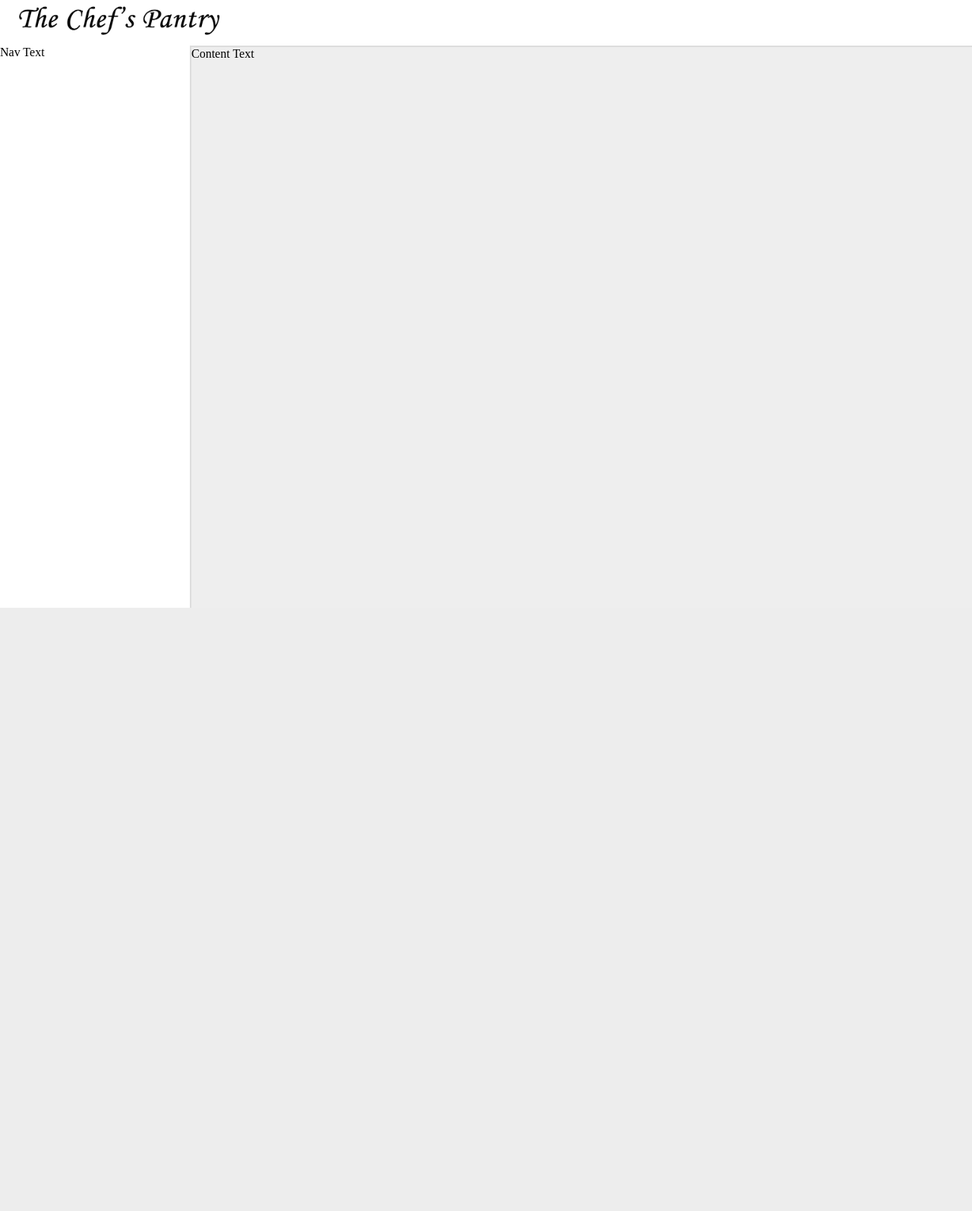
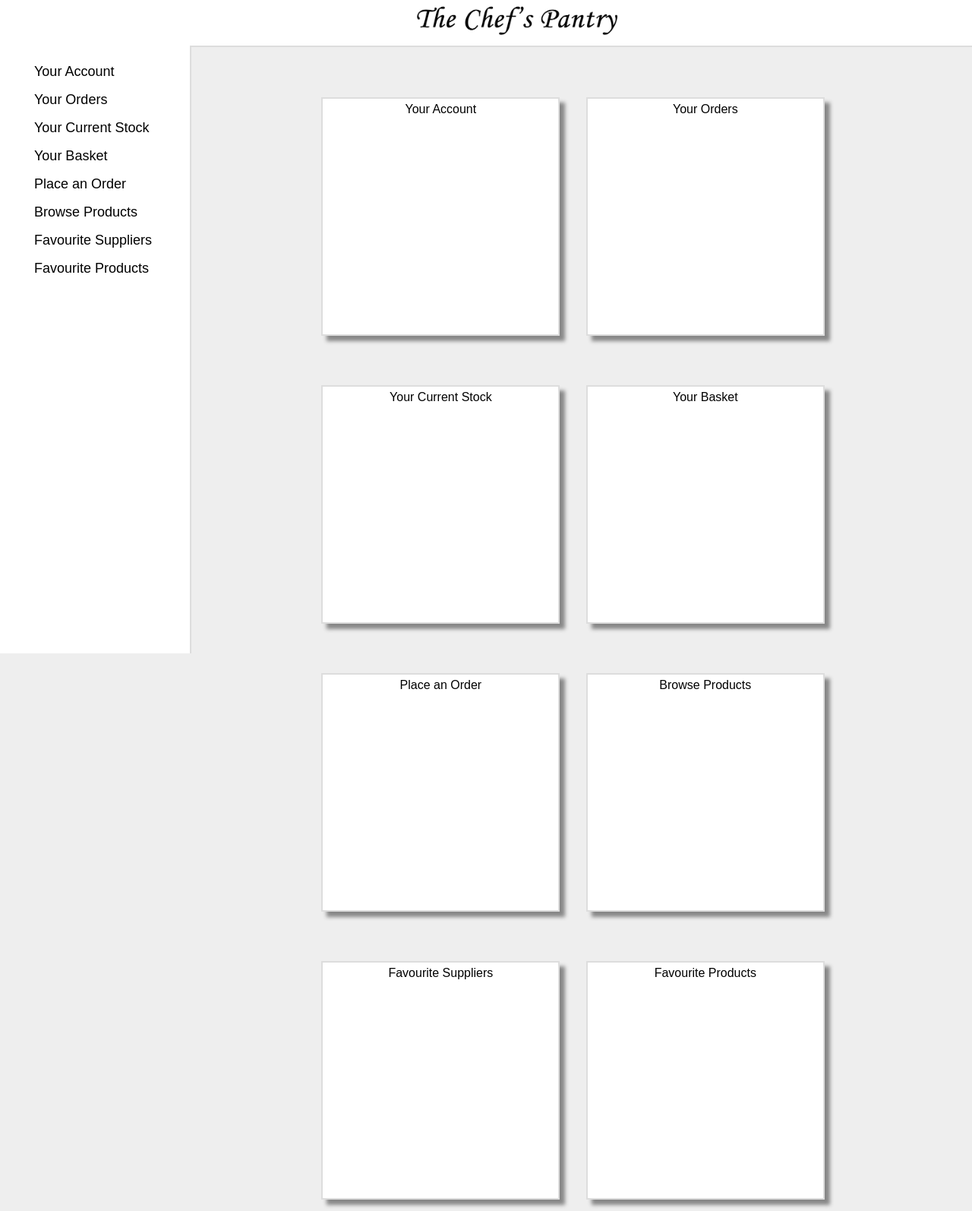
Before and after one commit to SirSquiggles94/CC-Project, a PHP site: page /restaurant_portal/home.php in a window 1280 px wide. Shown: the whole page at 76% size. Before the commit the page ends 800 px from the top, so only its background shows below. Run offline with PHP 8.4, Linux system fonts and the light colour scheme.

Commit message:
portal page update
Added tiles to portal home page with asthetics. added list items to nav
menu with some asthetics, needs more input.

```diff
--- a/restaurant_portal/home.php
+++ b/restaurant_portal/home.php
@@ -30,18 +30,19 @@
 						var click_count = 0;
 
 						window.addEventListener("resize", enable_nav);
+						document.getElementById("content").addEventListener("click", test);
 
 						function enable_nav()
 						{
 							var win_size = window.innerWidth;
 							if(win_size > 775)
 							{
-								document.getElementById("nav_bar").style.visibility = "visible";
+								document.getElementById("nav_bar").style.display = "block";
 								click_count = 1;
 							}
 							else if(win_size < 775)
 							{
-								document.getElementById("nav_bar").style.visibility = "hidden";
+								document.getElementById("nav_bar").style.display = "none";
 								click_count = 0;
 							}
 						}
@@ -50,14 +51,19 @@
 						{
 							if(click_count == 0)
 							{
-								document.getElementById("nav_bar").style.visibility = "visible";
+								document.getElementById("nav_bar").style.display = "block";
 								click_count = 1;
 							}
 							else if(click_count == 1)
 							{
-								document.getElementById("nav_bar").style.visibility = "hidden";
+								document.getElementById("nav_bar").style.display = "none";
 								click_count = 0;
 							}
+						}
+
+						function test()
+						{
+							window.alert("Hide Menu");
 						}
 
 					</script>
@@ -77,14 +83,69 @@
 		</header>
 		<nav id = "nav_bar">
 
+			<ul class = "nav_list">
+				<li>
 
-			Nav Text
+					<a>Your Account</a>
+
+				</li>
+				<li>
+					Your Orders
+				</li>
+				<li>
+					Your Current Stock
+				</li>
+				<li>
+					Your Basket
+				</li>
+				<li>
+					Place an Order
+				</li>
+				<li>
+					Browse Products
+				</li>
+				<li>
+					Favourite Suppliers
+				</li>
+				<li>
+					Favourite Products
+				</li>
+			</ul>
+
 
 		</nav>
-		<content>
+		<content id = "content">
 
-			Content Text
+			<ul class = "category_box">
+				<li>
+
+					Your Account
+
+				</li>
+				<li>
+					Your Orders
+				</li>
+				<li>
+					Your Current Stock
+				</li>
+				<li>
+					Your Basket
+				</li>
+				<li>
+					Place an Order
+				</li>
+				<li>
+					Browse Products
+				</li>
+				<li>
+					Favourite Suppliers
+				</li>
+				<li>
+					Favourite Products
+				</li>
+			</ul>
 
 		</content>
+
 	</body>
 </html>
--- a/restaurant_portal/home_style.css
+++ b/restaurant_portal/home_style.css
@@ -4,6 +4,7 @@ body
 	padding: 0px;
 	background-color: #EEEEEE;
 	width: 100%;
+	font-family: arial;
 }
 
 header
@@ -12,8 +13,9 @@ header
 	height: 120px;
 	width: 100%;
 	position: fixed;
-	z-index: 1;
+	z-index: 3;
 	padding-left: 20px;
+
 }
 
 nav
@@ -23,8 +25,9 @@ nav
 	height: 100%;
 	position: fixed;
 	margin-top: 120px;
-	visibility: hidden;
+	display: none;
 	border-right: 2px solid #DDDDDD;
+	z-index: 2;
 }
 
 content
@@ -35,7 +38,7 @@ content
 	height: calc(100% - 122px);
 	margin-top: 120px;
 	float: left;
-
+	text-align: center;
 }
 
 #logo
@@ -74,8 +77,58 @@ content
 .title_menu li
 {
 	display: inline;
-	font-size: 30px;
-	font-family: arial;
+}
+
+.category_box
+{
+	width: 90%;
+	list-style-type: none;
+}
+
+.category_box li
+{
+	background-color: white;
+	border: 2px solid #DDDDDD;
+	padding: 5px;
+	display: inline-block;
+	cursor: pointer;
+	width: 200px;
+	height: 200px;
+	margin: 15px;
+	box-shadow: 7px 7px 5px #888888;
+
+	transition-property: width, height, margin;
+    transition-duration: 0.2s;
+    transition-timing-function: linear;
+}
+
+.category_box li:hover
+{
+	width: 210px;
+	height: 210px;
+	margin-bottom: 5px;
+	margin-left: 10px;
+	margin-right: 10px;
+}
+
+.nav_list
+{
+	list-style-type: none;
+}
+
+.nav_list li
+{
+
+	font-size: 18px;
+	padding: 5px;
+	padding-top: 8px;
+	cursor: pointer;
+	height: 24px;
+}
+
+.nav_list li:hover
+{
+	background-color: #DDDDDD;
 }
 
 @media screen and (min-width: 775px)
@@ -83,11 +136,12 @@ content
 	header
 	{
 		height: 60px;
+		text-align: center;
 	}
 
 	nav
 	{
-		visibility: visible;
+		display: block;
 		margin-top: 60px;
 	}
 
@@ -96,6 +150,7 @@ content
 		margin-top: 60px;
 		width: calc(100% - 252px);
 		float: right;
+
 	}
 
 	#menu_button
@@ -103,9 +158,32 @@ content
 		display: none;
 	}
 
+	#logo
+	{
+		margin-left: 0px;
+	}
+
 	.small_menu
 	{
 		display: none;
 	}
 
+	.category_box li
+	{
+
+		margin: 15px;
+		margin-top: 50px;
+		width: 300px;
+		height: 300px;
+	}
+
+	.category_box li:hover
+	{
+		width: 310px;
+		height: 310px;
+		margin-bottom: 5px;
+		margin-left: 10px;
+		margin-right: 10px;
+	}
+
 }
```
